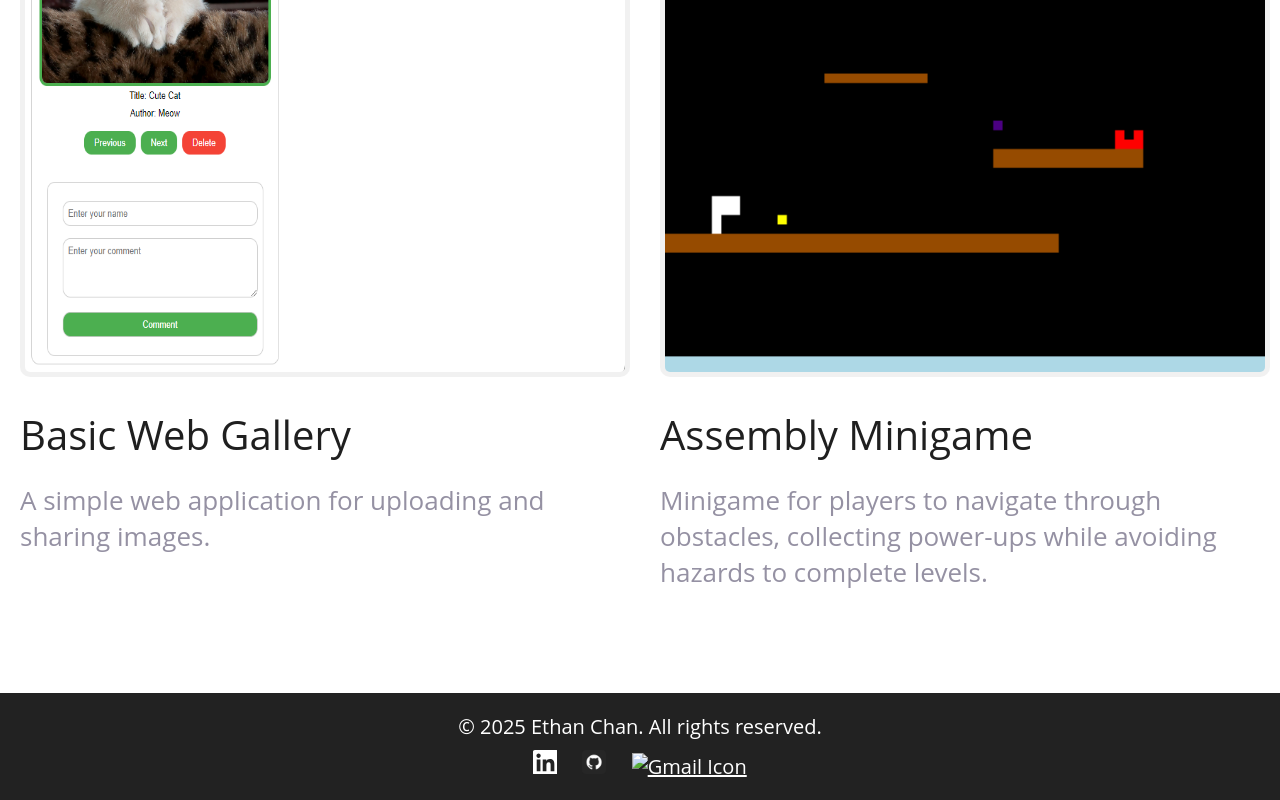
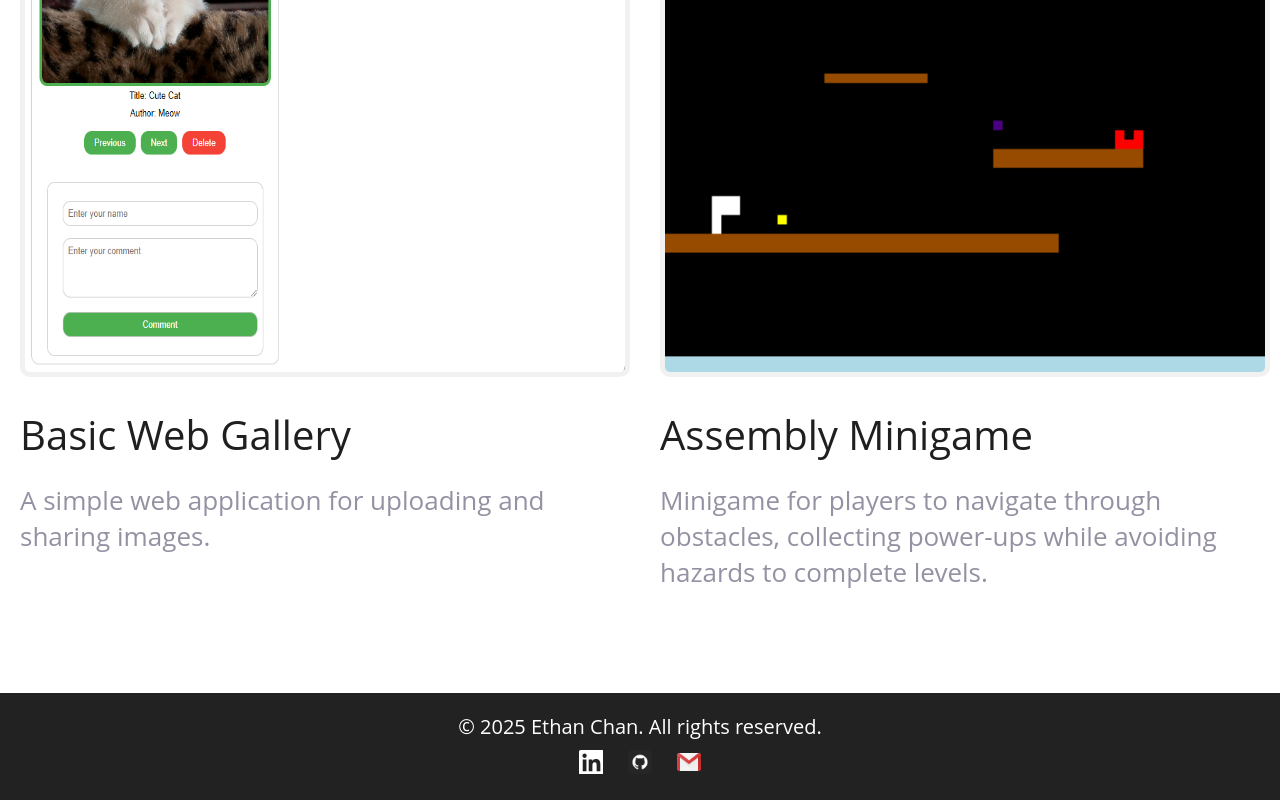
Before and after one commit to e-than-c/personal-webpage-2, a plain HTML site: page index.html in a window 1280 px wide. Shown: the part 1675-2475 px from the top of the page. Drawn offline with Linux system fonts and the light colour scheme.

Commit message:
added email logo

```diff
--- a/index.html
+++ b/index.html
@@ -162,7 +162,7 @@
           <a href="mailto:enchan101@gmail.com" title="Email">
             <img
               id="email-icon"
-              src="media/letter.png"
+              src="media/email.png"
               alt="Gmail Icon"
               class="email-icon"
             />
```
Also changed, not shown: media/email.png (added).
